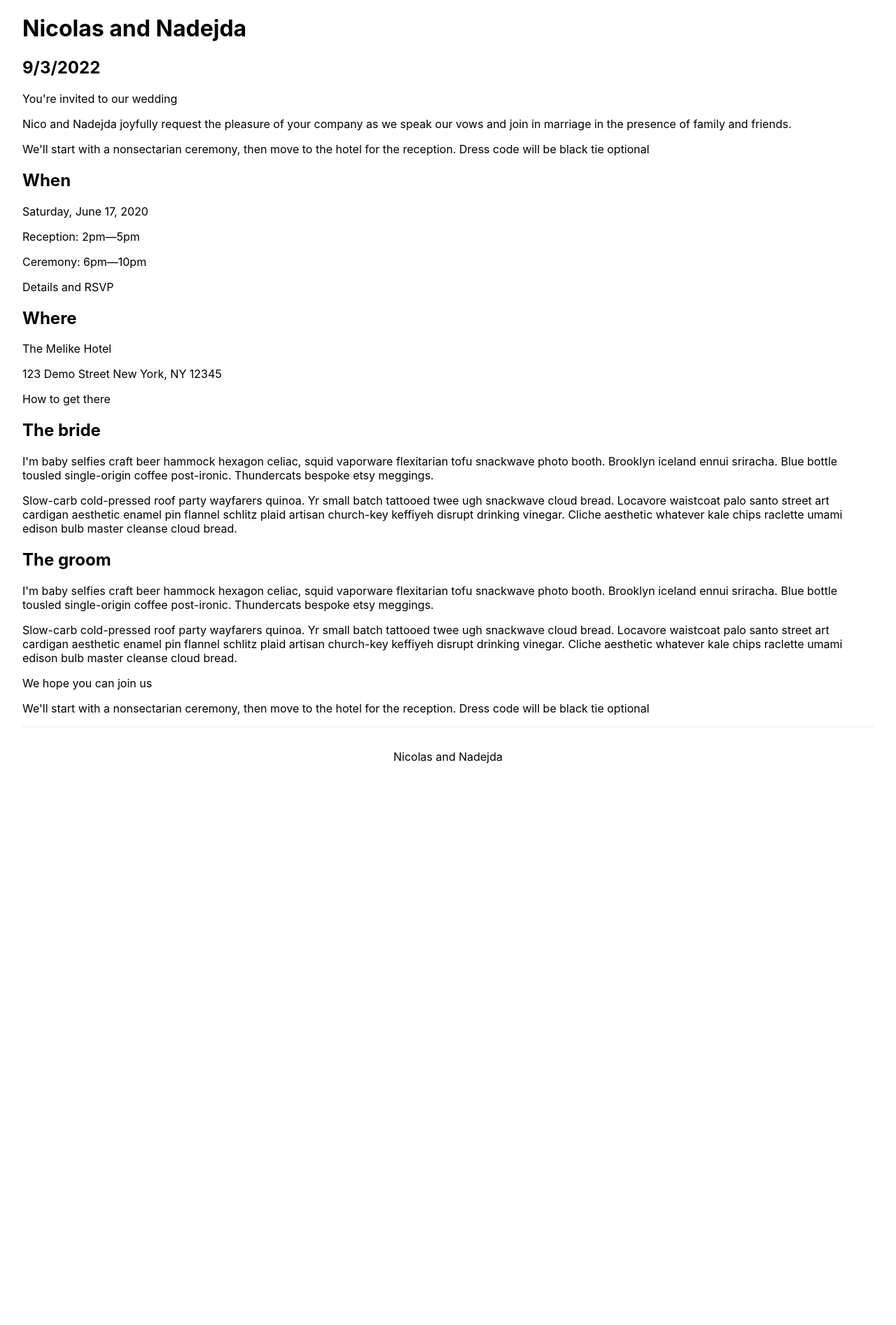
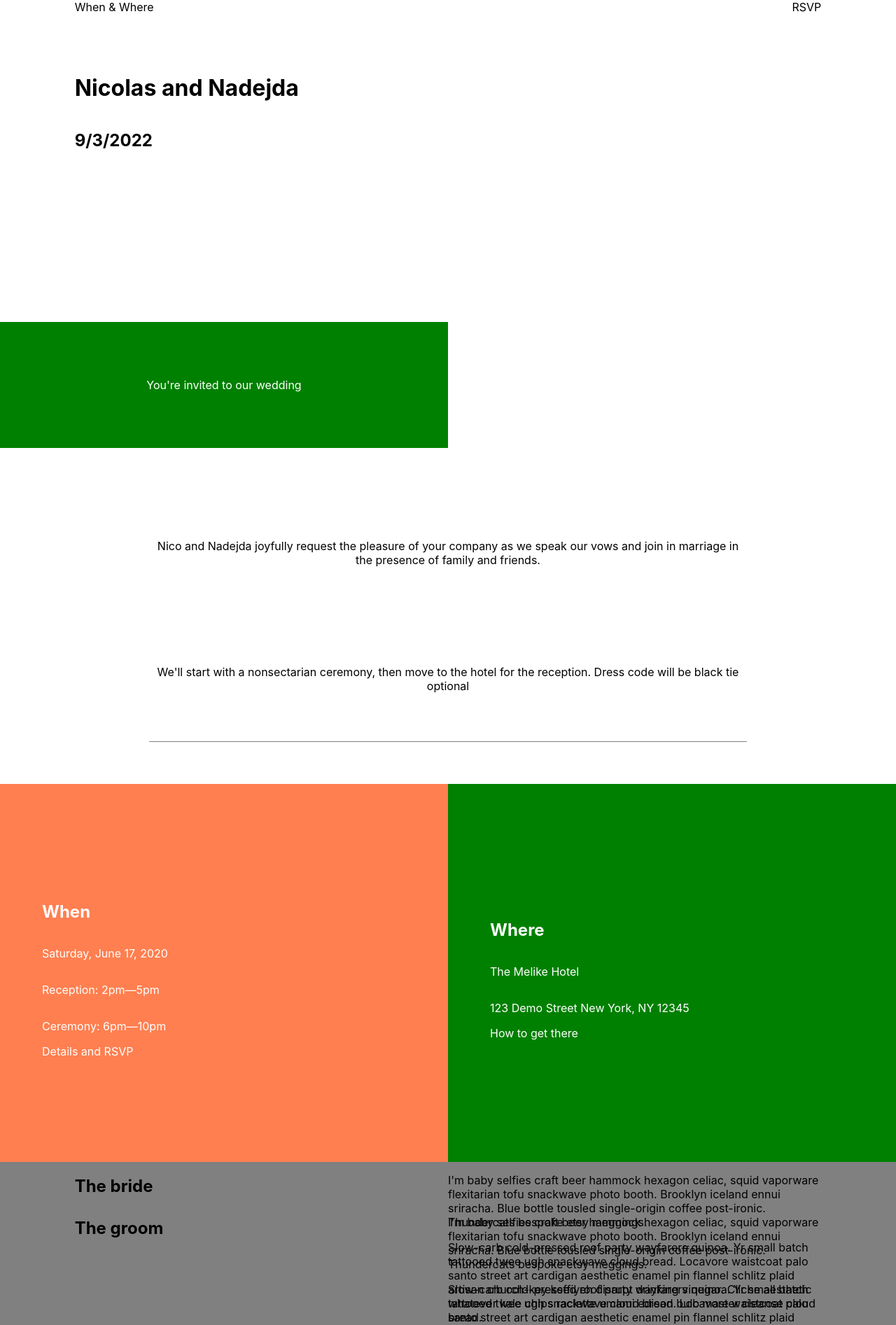
Before and after one commit to WeHateNick/nico-and-nadejda-wedding, a Next.js app: page / in a window 1280 px wide. Shown: the part 20-1913 px from the top of the page at 70% size. Before the commit the page ends 1143 px from the top, so only its background shows below. Built offline with nearby package versions, Linux system fonts and the light colour scheme.

Commit message:
setup main grid and did basic layout

```diff
--- a/pages/index.js
+++ b/pages/index.js
@@ -11,36 +11,42 @@ export default function Home() {
         <link rel="icon" href="/favicon.ico" />
       </Head>
 
-      <nav>
-        <a href="#" alt="RSVP">
+      <nav className={styles.navigation}>
+        <a href="#" alt="When and where" className={styles.navigation__when}>
           When &amp; Where
         </a>
-        <a href="#" alt="RSVP">
+        <a href="#" alt="RSVP" className={styles.navigation__rsvp}>
           RSVP
         </a>
       </nav>
 
       <main className={styles.main}>
-        <div>
+        <div className={styles.title__container}>
           <h1 className={styles.title}>Nicolas and Nadejda</h1>
           <h2 className={styles.subtitle}>9/3/2022</h2>
         </div>
-        <div>
+        <div className={styles.hero__container}>
+          <div className={styles.hero__tagline}>
             <p>You&apos;re invited to our wedding</p>
           </div>
-        <section>
+        </div>
+        <section className={styles.invite__container}>
+          <div className={styles.invite__primary}>
             <p>
-            Nico and Nadejda joyfully request the pleasure of your company as we
-            speak our vows and join in marriage in the presence of family and
-            friends.
+              Nico and Nadejda joyfully request the pleasure of your company as
+              we speak our vows and join in marriage in the presence of family
+              and friends.
             </p>
+          </div>
+          <div className={styles.invite__secondary}>
             <p>
               We&apos;ll start with a nonsectarian ceremony, then move to the
               hotel for the reception. Dress code will be black tie optional
             </p>
+          </div>
         </section>
-        <section>
-          <div>
+        <section className={styles.details__container}>
+          <div className={styles.details__when}>
             <h2>When</h2>
             <p>Saturday, June 17, 2020</p>
             <p>Reception: 2pm—5pm</p>
@@ -49,9 +55,7 @@ export default function Home() {
               Details and RSVP
             </a>
           </div>
-        </section>
-        <section>
-          <div>
+          <div className={styles.details__where}>
             <h2>Where</h2>
             <p>The Melike Hotel</p>
             <p>123 Demo Street New York, NY 12345</p>
@@ -60,10 +64,24 @@ export default function Home() {
             </a>
           </div>
         </section>
-        <section>
-          <div>
-            <h2>The bride</h2>
-            <div>
+        <section className={styles.profiles__container}>
+          <div className={styles.profiles__single__container}>
+            <h2 className={styles.profiles__single__title}>The bride</h2>
+            <div className={styles.profiles__single__content}>
+              <p>
+                I&apos;m baby selfies craft beer hammock hexagon celiac, squid
+                vaporware flexitarian tofu snackwave photo booth. Brooklyn
+                iceland ennui sriracha. Blue bottle tousled single-origin coffee
+                post-ironic. Thundercats bespoke etsy meggings.
+              </p>
+              <p>
+                Slow-carb cold-pressed roof party wayfarers quinoa. Yr small
+                batch tattooed twee ugh snackwave cloud bread. Locavore
+                waistcoat palo santo street art cardigan aesthetic enamel pin
+                flannel schlitz plaid artisan church-key keffiyeh disrupt
+                drinking vinegar. Cliche aesthetic whatever kale chips raclette
+                umami edison bulb master cleanse cloud bread.
+              </p>
               <p>
                 I&apos;m baby selfies craft beer hammock hexagon celiac, squid
                 vaporware flexitarian tofu snackwave photo booth. Brooklyn
@@ -80,9 +98,23 @@ export default function Home() {
               </p>
             </div>
           </div>
-          <div>
-            <h2>The groom</h2>
-            <div>
+          <div className={styles.profiles__single__container}>
+            <h2 className={styles.profiles__single__title}>The groom</h2>
+            <div className={styles.profiles__single__content}>
+              <p>
+                I&apos;m baby selfies craft beer hammock hexagon celiac, squid
+                vaporware flexitarian tofu snackwave photo booth. Brooklyn
+                iceland ennui sriracha. Blue bottle tousled single-origin coffee
+                post-ironic. Thundercats bespoke etsy meggings.
+              </p>
+              <p>
+                Slow-carb cold-pressed roof party wayfarers quinoa. Yr small
+                batch tattooed twee ugh snackwave cloud bread. Locavore
+                waistcoat palo santo street art cardigan aesthetic enamel pin
+                flannel schlitz plaid artisan church-key keffiyeh disrupt
+                drinking vinegar. Cliche aesthetic whatever kale chips raclette
+                umami edison bulb master cleanse cloud bread.
+              </p>
               <p>
                 I&apos;m baby selfies craft beer hammock hexagon celiac, squid
                 vaporware flexitarian tofu snackwave photo booth. Brooklyn
@@ -100,12 +132,16 @@ export default function Home() {
             </div>
           </div>
         </section>
-        <section>
+        <section className={styles.closer__container}>
+          <div className={styles.closer__primary}>
             <p>We hope you can join us</p>
+          </div>
+          <div className={styles.closer__secondary}>
             <p>
               We&apos;ll start with a nonsectarian ceremony, then move to the
               hotel for the reception. Dress code will be black tie optional
             </p>
+          </div>
         </section>
       </main>
       <footer className={styles.footer}>Nicolas and Nadejda</footer>
--- a/styles/Home.module.scss
+++ b/styles/Home.module.scss
@@ -1,11 +1,128 @@
-@import "variables";
+@use "variables";
 
-.container {
-  padding: 0 2rem;
+// Layout
+//========
+
+.navigation {
+  @extend .grid;
+  align-items: center;
+  &__when {
+    grid-column: 2 / span 5;
+  }
+  &__rsvp {
+    grid-column: span 5 / -2;
+    justify-self: end;
+  }
 }
 
 .main {
-  min-height: 100vh;
+  @extend .grid;
+  .title__container {
+    grid-column: 2 / span 5;
+    grid-row: span 4;
+    display: flex;
+    flex-flow: column;
+    justify-content: center;
+  }
+  .hero {
+    &__container {
+      grid-row: span 6;
+      @extend .grid;
+      align-content: flex-end;
+    }
+    &__tagline {
+      grid-column: 1 / 7;
+      grid-row: span 3;
+      display: flex;
+      justify-content: center;
+      align-items: center;
+    }
+  }
+  .invite,
+  .closer {
+    &__container {
+      grid-row: span 8;
+      @extend .grid;
+      align-self: center;
+    }
+    &__primary,
+    &__secondary {
+      grid-column: 3/-3;
+      text-align: center;
+      height: 100%;
+      display: flex;
+      align-items: center;
+      p {
+        margin: auto;
+      }
+    }
+    &__primary {
+      grid-row: span 3;
+    }
+    &__secondary {
+      grid-row: span 3;
+      border-bottom: thin solid gray;
+    }
+  }
+  .details {
+    &__container {
+      grid-row: span 9;
+      @extend .grid;
+    }
+    &__when,
+    &__where {
+      grid-column: span 6;
+      display: flex;
+      flex-flow: column;
+      justify-content: center;
+      align-items: flex-start;
+      grid-row: span 9;
+    }
+  }
+  .profiles {
+    &__container {
+      // background-color: sandybrown;
+      @extend .grid;
+      grid-row: span 24;
+    }
+    &__single {
+      &__container {
+        @extend .grid;
+      }
+      &__title {
+        grid-column: 2 / 7;
+      }
+      &__content {
+        grid-column: 7 / -2;
+        grid-row: auto;
+      }
+    }
+  }
+}
+
+.hero__tagline {
+  background-color: green;
+  color: white;
+}
+
+.profiles {
+  &__container {
+    background-color: gray;
+  }
+}
+
+.details {
+  &__when,
+  &__where {
+    color: white;
+    padding: 60px;
+  }
+  &__when {
+    background-color: coral;
+  }
+  &__where {
+    background-color: green;
+  }
 }
 
 .footer {
--- a/styles/_variables.scss
+++ b/styles/_variables.scss
@@ -1,4 +1,6 @@
 .grid {
   display: grid;
-  grid-template-columns: repeat(12, minmax(120px, 1fr));
+  grid-template-columns: repeat(12, 1fr);
+  grid-auto-rows: 60px;
+  grid-column: 1/-1;
 }
```
Lines whose indentation alone changed are shown as unchanged.
